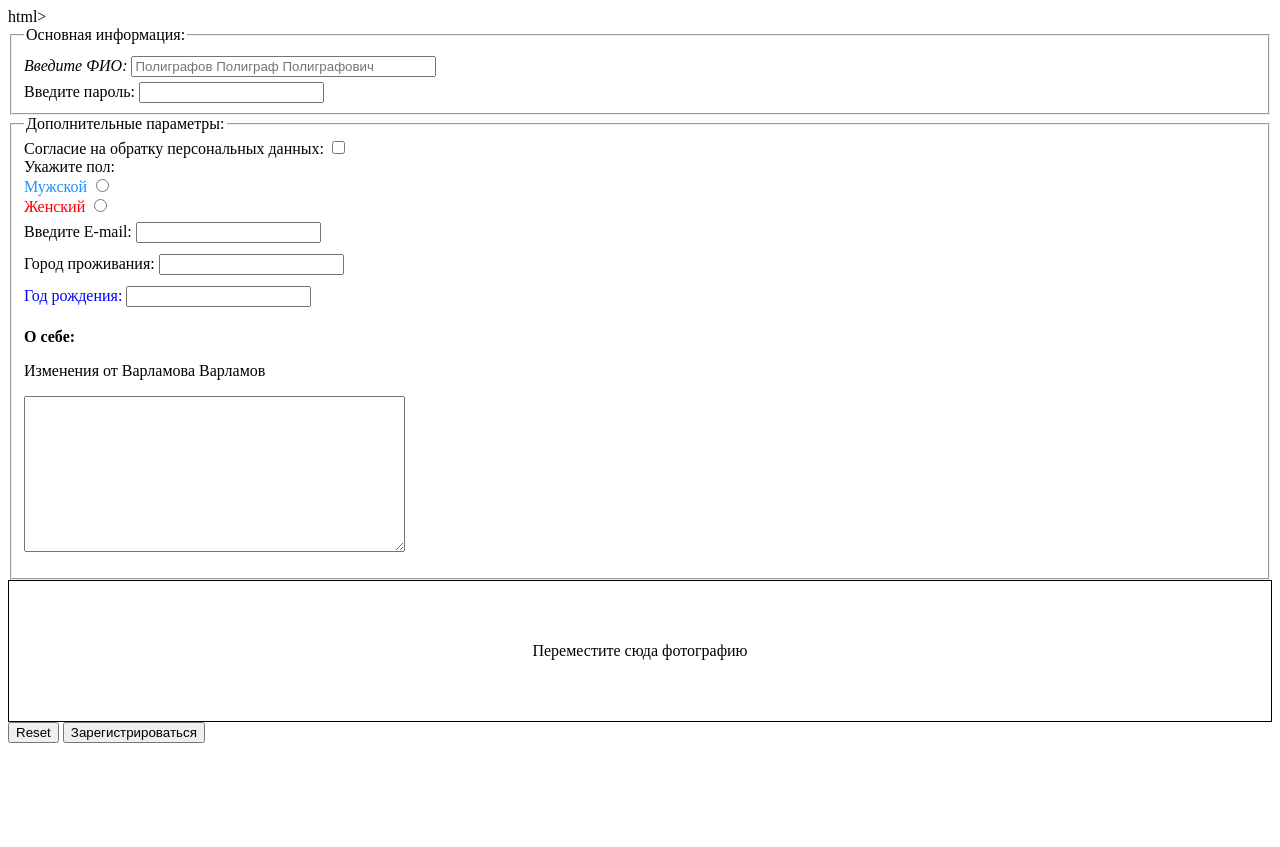
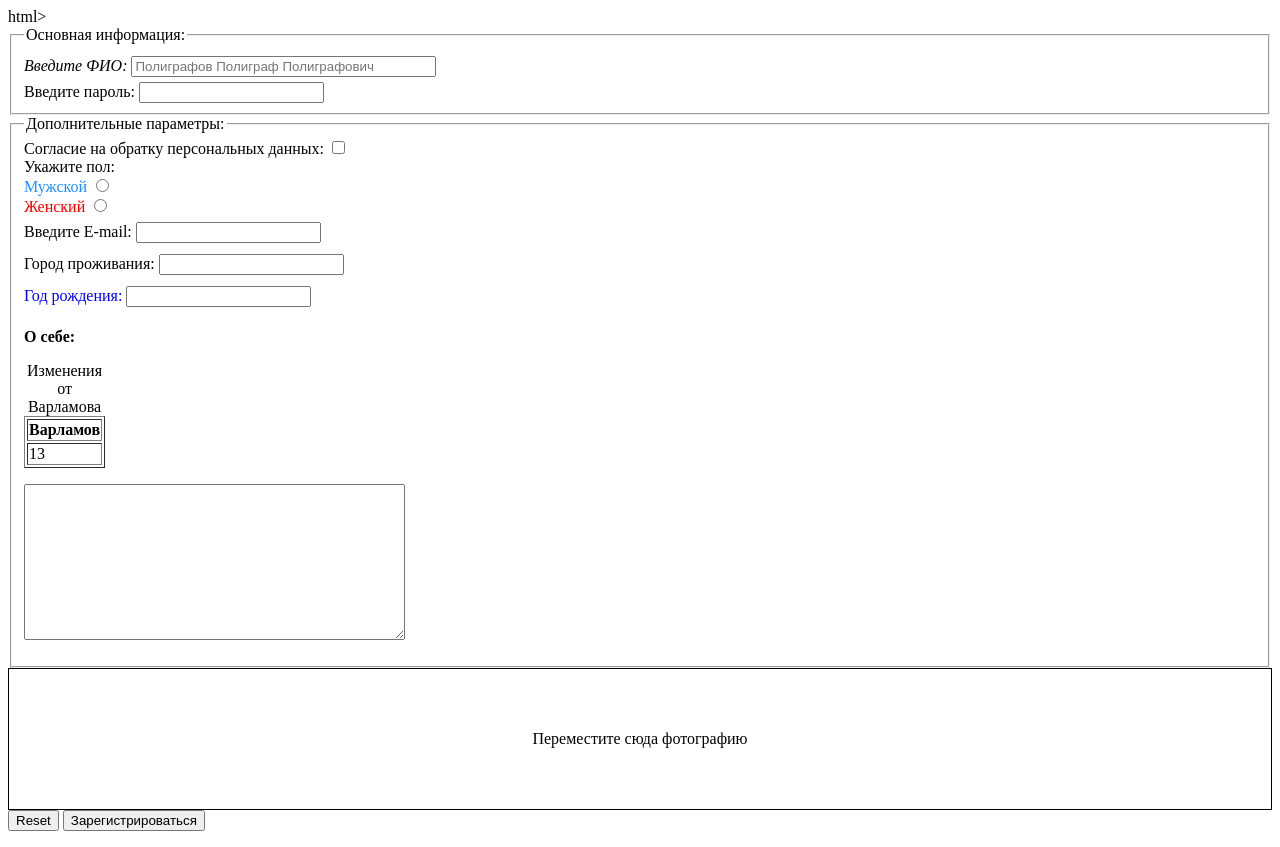
Before and after one commit to sushkovayulia/p17-1, a plain HTML site: page index.html in a window 1280 px wide. Before the commit the page ends 800 px from the top, so only its background shows below. Drawn offline with Linux system fonts and the light colour scheme.

Commit message:
Update index.html

```diff
--- a/index.html
+++ b/index.html
@@ -63,10 +63,13 @@ html>
                 <option>2003</option>
             </datalist>
 <p><b>О себе:</b></p>
+            <table border="1">
              <caption>Изменения от Варламова</caption>
             <tr>
     <th>Варламов  </th>
    </tr>
+                <tr><td>13</td></tr>
+            </table>
             <p><textarea rows="10" cols="45" name="text"></textarea></p>
         </fieldset>
 
```
